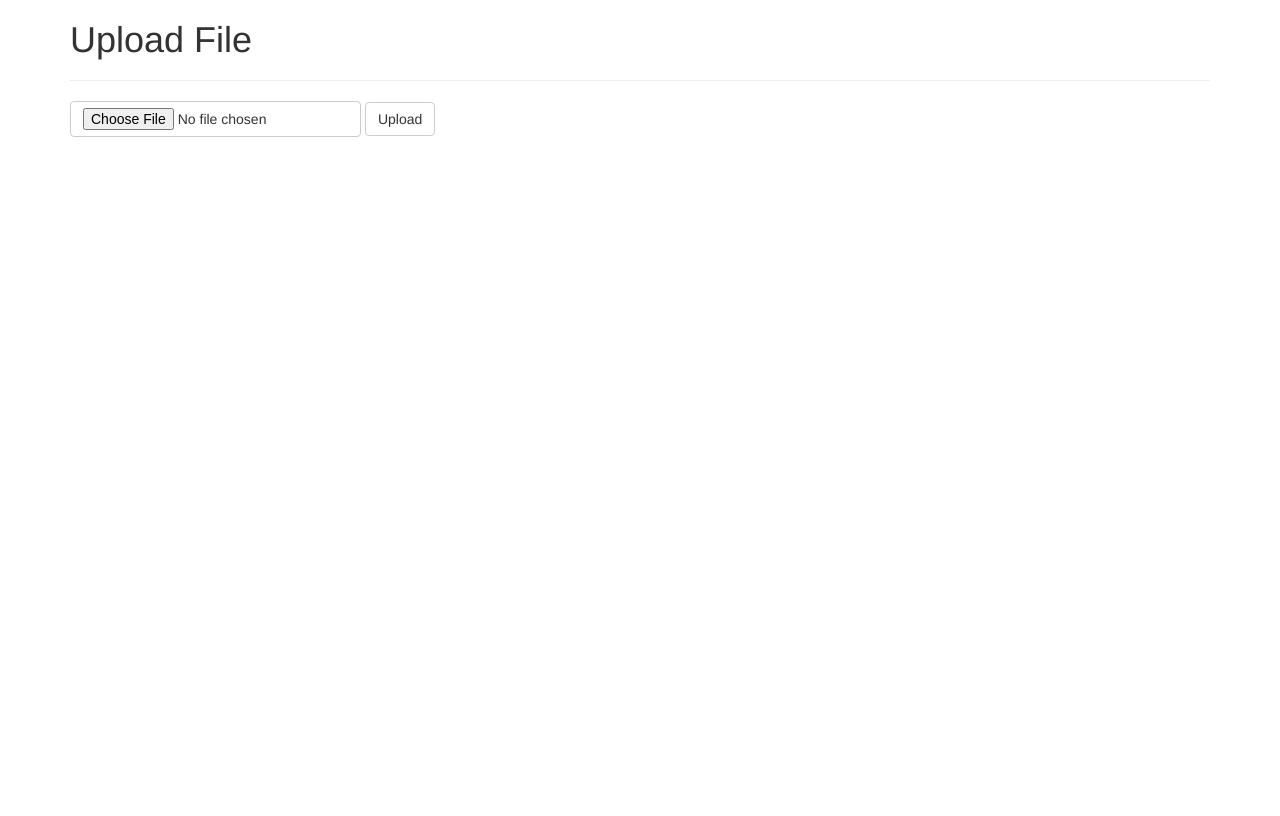
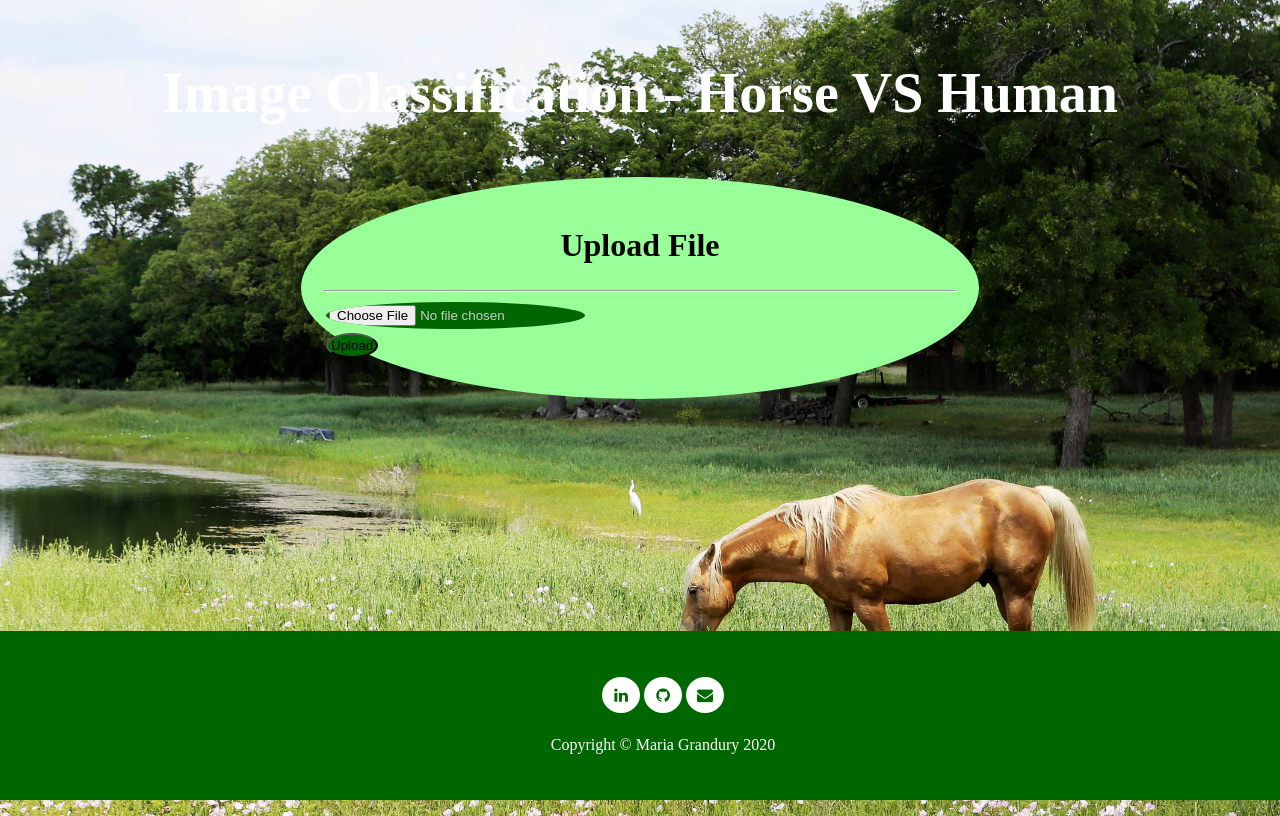
Before and after one commit to mariagrandury/image-classification-web-app, a Flask app: page / in a window 1280 px wide. Before the commit the page ends 137 px from the top, so only its background shows below. Run offline with Flask 2, Linux system fonts and the light colour scheme; some libraries are stand-ins or nearby versions.

Commit message:
Add background image, update color palette and font size

```diff
--- a/app.py
+++ b/app.py
@@ -7,10 +7,8 @@ import numpy as np
 import tensorflow as tf
 
 from flask import Flask, request, render_template
-from flask_bootstrap import Bootstrap
 
 app = Flask(__name__)
-Bootstrap(app)
 
 """
 Utility functions
@@ -39,7 +37,7 @@ def get_prediction(image_path):
 Constants
 """
 MODEL_URI = 'http://localhost:8502/v1/models/horse-vs-human:predict'
-OUTPUT_DIR = 'static'
+OUTPUT_DIR = 'static/uploaded_images'
 CLASSES = ['Horse', 'Human']
 SIZE = 300
 
--- /dev/null
+++ b/static/style.css
@@ -0,0 +1,85 @@
+body {
+    background-image: url("../static/background.jpg");
+    color: #cccccc;
+    height: 100%;
+    background-position: center;
+    background-repeat: no-repeat;
+    background-size: cover;
+}
+
+header {
+    padding: 15px;
+}
+
+h1   {
+    color: white;
+    text-align: center;
+    font-size: 56px;
+}
+
+h2   {
+    color: black;
+    text-align: center;
+    font-size: 32px;
+}
+
+h3   {
+    font-size: 29px;
+}
+
+h4  {
+    font-size: 23px;
+}
+
+
+/* -- FOOTER -- */
+footer {
+  text-align: center;
+  padding: 23px;
+  background-color: #006600;
+  color: white;
+  position: fixed;
+  left: 0;
+  bottom: 0;
+  width: 100%;
+}
+
+/* Social buttons */
+.fa {
+  padding: 10px;
+  width: 18px;
+  height: 18px
+  text-align: center;
+  text-decoration: none;
+  border-radius: 50%;
+  background: white;
+  color: #006600;
+}
+
+.fa:hover {
+  opacity: 0.7;
+}
+
+
+/* -- CARD -- */
+.card {
+  background-color: #99ff99;
+  padding: 23px;
+  margin-bottom: 20px;
+  border-radius: 50%;
+}
+
+.center {
+  display: block;
+  margin-left: auto;
+  margin-right: auto;
+  width: 50%;
+}
+
+/* -- BUTTONS -- */
+.btn {
+    background-color: #006600;
+    padding: 3px;
+    margin: 2px 2px;
+    border-radius: 50%;
+}
--- a/templates/base.html
+++ b/templates/base.html
@@ -1,5 +1,33 @@
-{% extends "bootstrap/base.html" %}
+<html lang="en" dir="ltr">
 
-{% block title %}Horse vs Human{% endblock %}
+<head>
+    <meta charset="utf-8">
+    <title>Image Classification</title>
+    <link rel="stylesheet" href="/static/style.css">
+    <link rel="icon" type="image/x-icon" href="/static/favicon.png" />
+    <!-- Add icon library for social buttons -->
+    <link rel="stylesheet" href="https://cdnjs.cloudflare.com/ajax/libs/font-awesome/4.7.0/css/font-awesome.min.css">
+</head>
 
-{% block content %}{% endblock %}
+ <body>
+    <header>
+      <div class="container">
+        <h1>Image Classification - Horse VS Human</h1>
+      </div>
+    </header>
+
+    {% block content %}
+    {% endblock %}
+
+ </body>
+
+<footer>
+       <div style="text-align: center; padding-top: 23px;">
+            <a href="https://www.linkedin.com/in/mariagrandury/"><i class="fa fa-linkedin"></i></a>
+            <a href="https://github.com/magrandury"><i class="fa fa-github"></i></a>
+            <a href="mailto: mariagrandury@gmail.com"><i class="fa fa-envelope"></i></a>
+       </div>
+        <div style="text-align: center;padding: 23px;">Copyright © Maria Grandury 2020</div>
+</footer>
+
+</html>
--- a/templates/index.html
+++ b/templates/index.html
@@ -1,16 +1,16 @@
 {% extends "base.html" %}
 
 {% block content %}
-  <div class="container">
-    <h1>Upload File</h1>
+  <div class="card center">
+    <h2>Upload File</h2>
     <hr>
     <form class="form-inline" action="{{ url_for('index') }}" method="post"
     enctype="multipart/form-data">
       <div class="form-group">
-        <input type="file" name="file" class="btn btn-default">
+        <input type="file" name="file" class="btn">
       </div>
       <div class="form-group">
-        <input type="submit" value="Upload" class="btn btn-default">
+        <input type="submit" value="Upload" class="btn">
       </div>
     </form>
   </div>
--- a/templates/show.html
+++ b/templates/show.html
@@ -1,13 +1,13 @@
 {% extends "base.html" %}
 
 {% block content %}
-  <div class="container">
-    <h1>Predicted Class: {{ result.class_name }}</h1>
+  <div class="card center">
+    <h2>Predicted Class: {{ result.class_name }}</h2>
     <hr>
 
     <div>
       <img src="{{ result.image_path }}" class="img-rounded" width="400" height="auto">
     </div>
-    <a href="{{ url_for('index') }}" class="btn btn-default">Back</a>
+    <a href="{{ url_for('index') }}" class="btn">Back</a>
   </div>
 {% endblock %}
```
Also changed, not shown: README.md, static/background.jpg (added), 1 other file.
